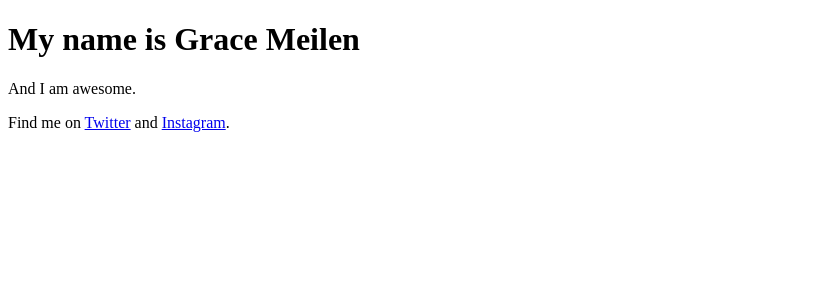
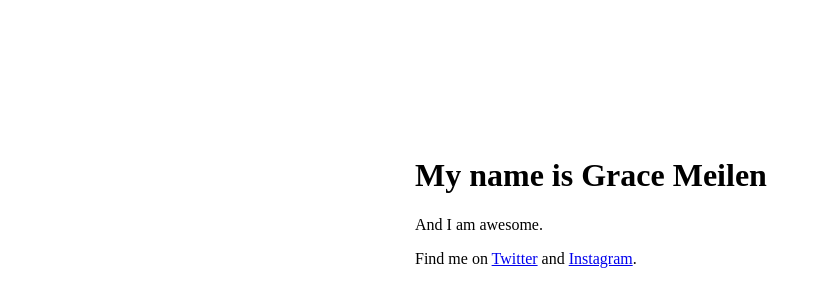
Before and after one commit to benjaminchait/gracemeilen.github.io, a plain HTML site: page index.html in a window 1280 px wide. Shown: the whole page, without its empty margins (0-820 px from the left). Drawn offline with Linux system fonts and the light colour scheme.

Commit message:
proper `style.css` reference
You are pointing to `styles.css` which does not exist. This does two things:

1. Now points to `style.css`; and
2. Sets the absolute URL, so you're always pointing to `site.name/style.css` versus `site.name/maybe/broken/URL/style.css`

```diff
--- a/index.html
+++ b/index.html
@@ -2,7 +2,7 @@
 <html>
 <head>
   <title>Grace Meilen</title>
-  <link href="styles.css" media="screen" rel="stylesheet" type="text/css"/>
+  <link href="/style.css" media="screen" rel="stylesheet" type="text/css"/>
 </head>
 <body>
 
```
